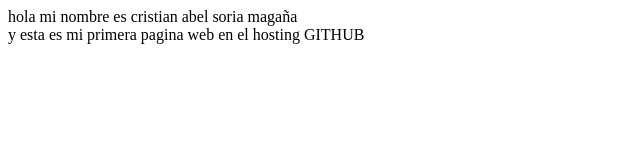
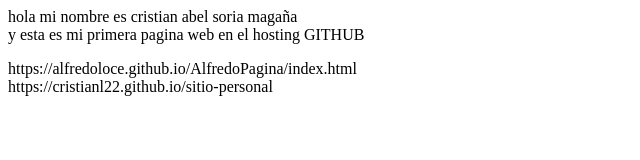
Before and after one commit to CristianSoria21/PromoWEB, a plain HTML site: page index.html in a window 1280 px wide. Shown: the whole page, without its empty margins (0-640 px from the left). Drawn offline with Linux system fonts and the light colour scheme.

Commit message:
Update index.html

```diff
--- a/index.html
+++ b/index.html
@@ -6,6 +6,8 @@
 <body>
     <p> hola mi nombre es cristian abel soria magaña <br>
         y esta es mi primera pagina web en el hosting GITHUB </p>
+<p> https://alfredoloce.github.io/AlfredoPagina/index.html <br>
+    https://cristianl22.github.io/sitio-personal </p>
 
 </body>
 
```
